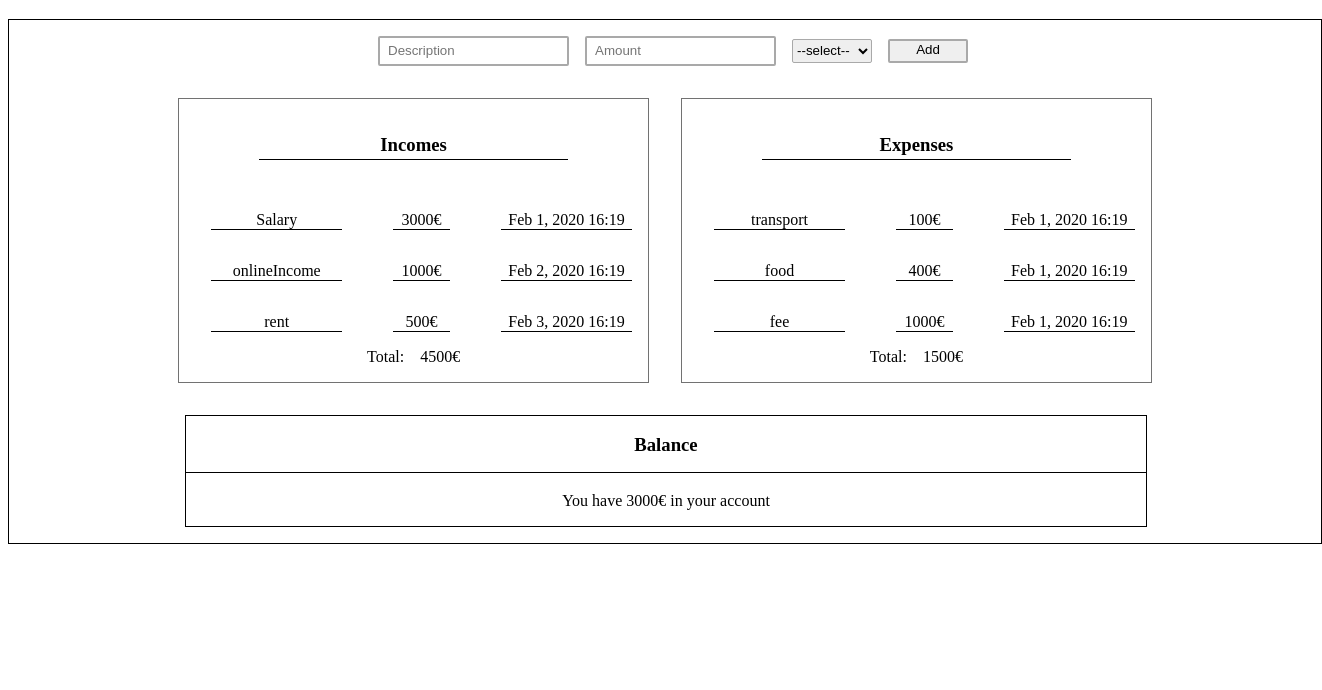
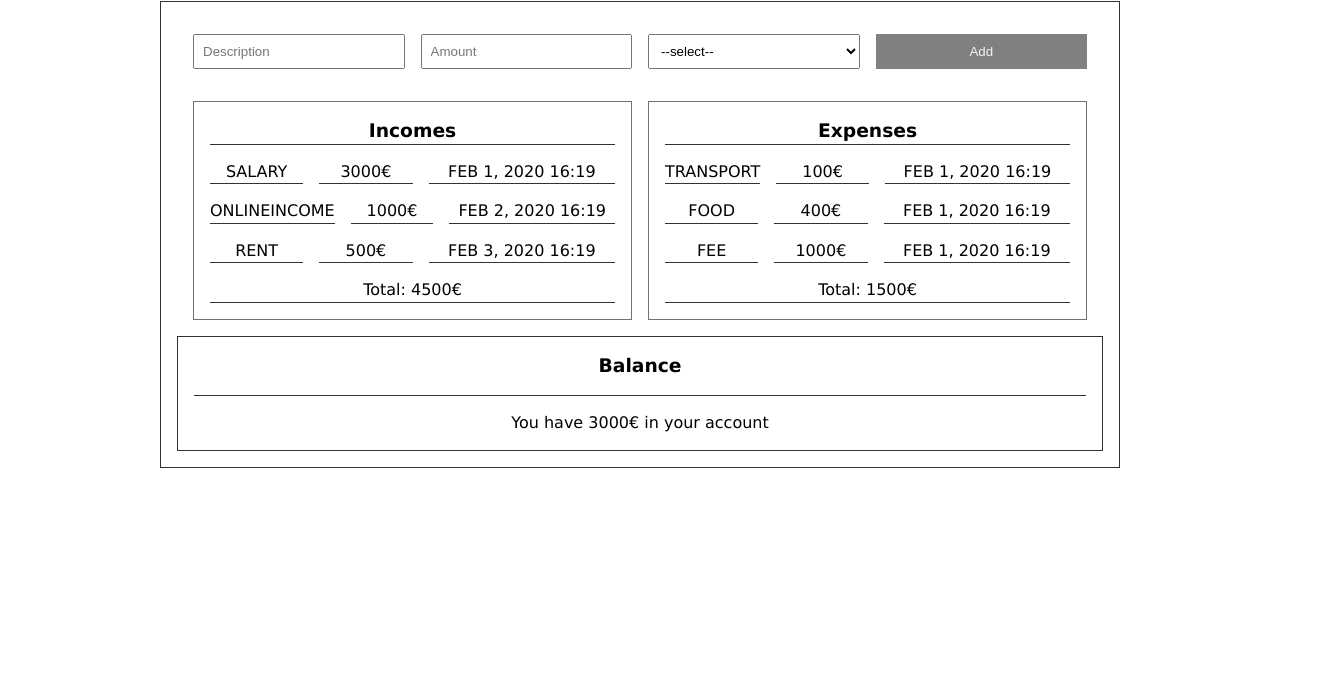
Before and after one commit to Mangals30/Account-Balance, a plain HTML site: page index.html in a window 1280 px wide. Shown: the part 110-800 px from the top of the page, 1322 px wide, since content can reach past the window. Drawn offline with Linux system fonts and the light colour scheme.

Commit message:
modified

```diff
--- a/date.js
+++ b/date.js
@@ -1,59 +1,19 @@
-
-    const getMonth = num => {
-        let month = ''
-        switch (num) {
-            case 0:
-                month = 'Jan'
-                break;
-            case 1:
-                month = 'Feb'
-                break;
-            case 2:
-                month = 'Mar'
-                break;
-            case 3:
-                month = 'Apr'
-                break;
-            case 4:
-                month = 'May'
-                break;
-            case 5:
-                month = 'Jun'
-                break;
-            case 6:
-                month = 'Jul'
-                break;
-            case 7:
-                month = 'Aug'
-                break;
-            case 8:
-                month = 'Sep'
-                break;
-            case 9:
-                month = 'Oct'
-                break;
-            case 10:
-                month = 'Nov'
-                break;
-            case 11:
-                month = 'Dec'
-                break;
-            default:
-                month ='NoMonth'
-                break;
-        }
-        return month
-    }
+const getDate = () => {
+    const now = new Date()
+    let month = getMonthName(now.getMonth())
+    let date = twoDigitsDate(now.getDate())
+    let year = twoDigitsDate(now.getFullYear())
+    let hours = twoDigitsDate(now.getHours())
+    let minutes = twoDigitsDate(now.getMinutes())
+    return (`${month} ${date}, ${year} ${hours}:${minutes}`)
+}
 
 
-    const dateToday = () => {
-        const today = new Date()
-        let monthNum = today.getMonth()
-        let month = getMonth(monthNum)
-        let date = today.getDate()
-        let year = today.getFullYear()
-        let hours = today.getHours()
-        let minutes = today.getMinutes()
-        return (`${month} ${date}, ${year} ${hours}:${minutes}`)
-
-    }
+const getMonthName = (number) => {
+    const months = ['JAN', 'FEB', 'MAR', 'APR', 'MAY', 'JUN', 'JUL', 'AUG', 'SEP', 'OCT', 'NOV', 'DEC']
+    let month = months[number - 1]
+    return month
+}
+const twoDigitsDate = (number) => {
+    return (number < 10 ? '0' + number : number)
+}
--- a/index.html
+++ b/index.html
@@ -1,56 +1,60 @@
 <!DOCTYPE html>
 <html lang="en">
+
 <head>
     <meta charset="UTF-8">
     <meta name="viewport" content="width=device-width, initial-scale=1.0">
     <title>Account Balance</title>
+    <link rel="shortcut icon" href="./images/euro.png" type="image/x-icon">
     <link rel="stylesheet" href="./styles.css">
 </head>
+
 <body>
-<header>
-    <h2 class="account-heading">Account Balance</h2>
-</header>
-
-    <div class="results-container">
-        <div class="search-criteria">
+    <header class="wrapper">
+        <h1>Account Balance</h1>
+    </header>
+    <div class="wrapper">
+        <div class="search-grid">
             <input type="text" class="description" placeholder="Description">
             <input type="text" class="amount" placeholder="Amount">
             <select class="amount-type">
-                <option value="select" selected>--select--</option>
+                <option value="select" selected disabled>--select--</option>
                 <option value="Income">Incomes</option>
                 <option value="Expense">Expenses</option>
             </select>
-            <div>
-                <button class="account-button">Add</button>
-            </div>
+            <button class="btn">Add</button>
         </div>
         <div class="error-message"></div>
         <div class="account-info">
-            <div class="total-income">
+            <div class="totals">
                 <h3 class="income-heading">Incomes</h3>
-                <div class="income-container"></div>
+                <div class="income-container income-expense"></div>
                 <div class="income-calc">Total: <span id="total-income"></span></div>
             </div>
-            <div class="total-expense">
+            <div class="totals">
                 <h3 class="expense-heading">Expenses</h3>
-                <div class="expense-container"></div>
-                <div class="expense-calc">  Total: <span id="total-expense"></span></div>
+                <div class="expense-container income-expense"></div>
+                <div class="expense-calc"> Total: <span id="total-expense"></span></div>
             </div>
         </div>
         <div class="account-balance">
-            <h3 class="balance-heading">Balance</h3>
+            <h3>Balance</h3>
             <div class="balance-description"></div>
+        </div>
+    </div>
 
-        </div>
 
-    </div>
-<main>
-    <div class="account">
 
-    </div>
-</main>
+
+
+    <main>
+        <div class="account">
+
+
+    </main>
     <script src="./date.js"></script>
     <script src="./validate.js"></script>
     <script src="./main.js"></script>
 </body>
+
 </html>
--- a/main.js
+++ b/main.js
@@ -1,5 +1,5 @@
 /*Declaration of global variables*/
-const accountButton = document.querySelector('.account-button')
+const accountButton = document.querySelector('.btn')
 const accountType = document.querySelector('.amount-type')
 const inputDescription = document.querySelector('.description')
 const inputAmount = document.querySelector('.amount')
@@ -11,34 +11,55 @@ const balanceDescription = document.querySelector('.balance-description')
 const errorDiv = document.querySelector('.error-message')
 /*accoutInformation object which is stored in the local storage initially*/
 const accountInformation = {
-    incomes: [{description: 'Salary',
+    incomes: [{
+            description: 'Salary',
             amount: 3000,
-               time: 'Feb 1, 2020 16:19'},
-               {description: 'onlineIncome',
+            time: 'Feb 1, 2020 16:19'
+        },
+        {
+            description: 'onlineIncome',
             amount: 1000,
-                time: 'Feb 2, 2020 16:19',},
-                {description: 'rent',
+            time: 'Feb 2, 2020 16:19',
+        },
+        {
+            description: 'rent',
             amount: 500,
             time: 'Feb 3, 2020 16:19'
-                }],
-    expenses: [{description: 'transport',
-                amount:100,
-                time: 'Feb 1, 2020 16:19'},
-                {description: 'food',
+        }
+    ],
+    expenses: [{
+            description: 'transport',
+            amount: 100,
+            time: 'Feb 1, 2020 16:19'
+        },
+        {
+            description: 'food',
             amount: 400,
-                 time: 'Feb 1, 2020 16:19'},
-                 {description: 'fee',
+            time: 'Feb 1, 2020 16:19'
+        },
+        {
+            description: 'fee',
             amount: 1000,
-                 time: 'Feb 1, 2020 16:19'}],
+            time: 'Feb 1, 2020 16:19'
+        }
+    ],
     addIncome: function () {
         const description = inputDescription.value
         const amount = inputAmount.value
-                this.incomes.push({description,amount,time: dateToday()})
+        this.incomes.push({
+            description,
+            amount,
+            time: dateToday()
+        })
     },
     addExpense: function () {
         const description = inputDescription.value
         const amount = inputAmount.value
-                this.expenses.push({description,amount,time: dateToday()})
+        this.expenses.push({
+            description,
+            amount,
+            time: dateToday()
+        })
     },
     totalIncome: function () {
         const total = this.incomes.reduce((acc, curr) => {
@@ -56,7 +77,7 @@ const accountInformation = {
         const balance = this.totalIncome() - this.totalExpense()
         return balance
     },
-    accountInfo: function() {
+    accountInfo: function () {
         return `You have ${this.accountBalance()}\u20AC in your account`
     }
 
@@ -64,16 +85,16 @@ const accountInformation = {
 }
 
 /* Event listener for add button*/
-accountButton.addEventListener('click',event => {
+accountButton.addEventListener('click', event => {
     const isValid = validateInputs()
-    if(isValid) {
-        if(accountType.value == 'Income') {
+    if (isValid) {
+        if (accountType.value == 'Income') {
             accountInformation.addIncome()
-            localStorage.setItem('accountInfo',JSON.stringify(accountInformation))
+            localStorage.setItem('accountInfo', JSON.stringify(accountInformation))
         }
-        if(accountType.value == 'Expense') {
+        if (accountType.value == 'Expense') {
             accountInformation.addExpense()
-            localStorage.setItem('accountInfo',JSON.stringify(accountInformation))
+            localStorage.setItem('accountInfo', JSON.stringify(accountInformation))
         }
         displayAccountInfo(accountInformation)
         location.reload()
@@ -91,15 +112,15 @@ const displayAccountInfo = accountInfo => {
     const incomes = accountInfo.incomes
     const expenses = accountInfo.expenses
     for (const income of incomes) {
-        incomeContainer.innerHTML+=
+        incomeContainer.innerHTML +=
             `<div class = "income-divs">
         <div class = "income-description">${income.description}</div>
         <div class = "income-amount">${income.amount + "\u20AC"}</div>
         <div class = "income-time">${income.time}</div>
         </div>`
     }
-    for(const expense of expenses) {
-        expenseContainer.innerHTML+=
+    for (const expense of expenses) {
+        expenseContainer.innerHTML +=
             `<div class = "expense-divs">
         <div class = "expense-description">${expense.description}</div>
         <div class = "expense-amount">${expense.amount + "\u20AC"}</div>
@@ -113,11 +134,10 @@ const displayAccountInfo = accountInfo => {
 
 /*Home page loading*/
 const getAccountInfo = JSON.parse(localStorage.getItem('accountInfo'))
-if(!getAccountInfo) {
-    localStorage.setItem('accountInfo',JSON.stringify(accountInformation))
+if (!getAccountInfo) {
+    localStorage.setItem('accountInfo', JSON.stringify(accountInformation))
     displayAccountInfo(accountInformation)
-}
-else{
+} else {
     const getAccountInfo = JSON.parse(localStorage.getItem('accountInfo'))
     accountInformation.incomes = getAccountInfo.incomes
     accountInformation.expenses = getAccountInfo.expenses
--- a/styles.css
+++ b/styles.css
@@ -1,162 +1,116 @@
-.account-heading {
+* {
+    margin: 0;
+    padding: 0;
+    box-sizing: border-box;
+}
 
-    text-align: left;
-    margin-top: 3rem;
-    border: 1px solid black;
-    width: 80rem;
-    margin-left: auto;
-    margin-right: auto;
+body {
+    font: 1rem;
+    line-height: 1.4;
+    font-family: Verdana, Geneva, Tahoma, sans-serif;
+}
+
+.wrapper {
+    max-width: 960px;
+    margin: auto;
     padding: 1rem;
+    border: 1px solid #333;
+    text-align: center;
+}
 
+header.wrapper {
+    margin: 1rem auto;
 }
-.search-criteria {
-    display: flex;
-    justify-content: center;
-    align-items: center;
-}
-.description,.amount{
-    margin-left: 1rem;
-    outline: 0;
-    border-color: darkgray;
-    border-style: solid;
-    height: 1.5rem;
-    border-radius: 2px;
-    padding-left: 0.5rem;
-}
-.account-button,.amount-type {
-    border-radius: 2px;
-    margin-left: 1rem;
-    outline: 0;
-    border-color: darkgray;
-    border-style: solid;
-    height: 1.5rem;
-    display: flex;
-    justify-content: center;
-    align-content: center;
-    width: 5rem;
-}
-.results-container {
-    display: flex;
-    flex-direction: column;
-    justify-content: center;
-    margin-top: 1rem;
-    padding: 1rem;
-    width: 80rem;
-    border: 1px solid black;
-    text-align: center;
-    margin-left: auto;
-    margin-right: auto;
-}
-.account-info {
-    display: flex;
-    justify-content: center;
-    align-items: center;
-    padding: 1rem;
 
-
-
-}
-.total-income {
-    display: flex;
-    flex-direction: column;
-    border: 1px solid rgb(114, 114, 114);
-    width: 35%;
-    margin: 1rem;
+.search-grid {
+    display: grid;
+    grid-template-columns: repeat(4, 1fr);
+    grid-gap: 1rem;
     padding: 1rem;
 }
-.total-expense{
-    display: flex;
-    flex-direction: column;
+
+.search-grid>* {
+    padding: 0.5rem;
+}
+
+.btn {
+    border: none;
+    color: #f3f3f3;
+    background: gray;
+    cursor: pointer;
+    transition: all 0.5s ease-in-out;
+}
+
+.btn:hover {
+    background: #333;
+}
+
+.account-info {
+    display: grid;
+    grid-template-columns: repeat(2, 1fr);
+    grid-gap: 1rem;
+    padding: 1rem;
+}
+
+.totals {
     border: 1px solid rgb(114, 114, 114);
-    width: 35%;
-    margin: 1rem;
     padding: 1rem;
+}
 
+.totals>*:first-child,
+.totals>*:last-child,
+.income-divs>*,
+.expense-divs>* {
+    border-bottom: 1px solid #333;
 }
+
+.income-divs,
+.expense-divs {
+    display: grid;
+    grid-template-columns: 1fr 1fr 2fr;
+    grid-gap: 1rem;
+    margin-bottom: 1rem;
+    text-transform: uppercase;
+}
+
+.income-expense>div:first-child {
+    margin-top: 1rem;
+}
+
 .account-balance {
-    display: flex;
-    flex-direction: column;
-    align-content: center;
-    justify-items: center;
-    border: 1px solid;
-    margin-left: 10rem;
-    width: 60rem;
+    border: 1px solid #333;
+    display: grid;
+    grid-template-columns: repeat(2, 1fr);
+    grid-gap: 1rem;
+    padding: 1rem;
 }
-.income-divs,.expense-divs{
-    display: flex;
-    justify-content: space-between;
-    align-items: center;
-    margin-top: 1rem;
 
-}
-.income-calc,.expense-calc {
-    display: flex;
-    justify-content: center;
-    align-items: center;
-    margin-top: 1rem;
-
-}
-.income-container,.expense-container{
-    display: flex;
-    flex-direction: column;
-    justify-items: flex-start;
-    align-content: center;
-
+.account-balance>*:first-child,
+.account-balance>*:last-child {
+    grid-column: 1/span 2;
 
 }
 
-.income-heading,.expense-heading {
-    text-align: center;
-    border-bottom: 1px black solid;
-    padding-bottom: 0.2rem;
-    margin-left: 4rem;
-    margin-right: 4rem;
-
+.account-balance>*:first-child {
+    border-bottom: 1px solid #333;
+    padding-bottom: 1rem;
 }
 
-
-.income-description,.expense-description {
-    display: flex;
-    justify-content: center;
-    width: 30%;
-    border-bottom: 1px black solid;
-    margin-left: 1rem;
-    margin-top: 1rem;
-
-}
-.income-amount,.expense-amount {
-    display: flex;
-    justify-content: center;
-    width: 13%;
-    border-bottom: 1px black solid;
-    margin-left: 1rem;
-    margin-top: 1rem;
-
-}
-.income-time,.expense-time {
-    display: flex;
-    justify-content: center;
-    width: 30%;
-    border-bottom: 1px black solid;
-    margin-left: 1rem;
-    margin-top: 1rem;
-
-}
 .error-message {
     display: none;
     margin-top: 1rem;
     text-align: center;
     color: red;
 }
-.balance-heading {
-    padding-bottom: 1rem;
-    border-bottom: 1px solid black;
-    width: 60rem;
+
+@media (max-width:800px) {
+    .account-info {
+        grid-template-columns: 1fr;
+    }
 }
-.balance-description {
-    padding-bottom: 1rem;
-    font-weight: 400;
+
+@media (max-width:600px) {
+    .search-grid {
+        grid-template-columns: 1fr;
+    }
 }
-#total-income,#total-expense {
-    margin-left: 1rem;
-}
```
Also changed, not shown: validate.js (+18 -23 lines), images/euro.png (added). Lines whose indentation alone changed are shown as unchanged.
